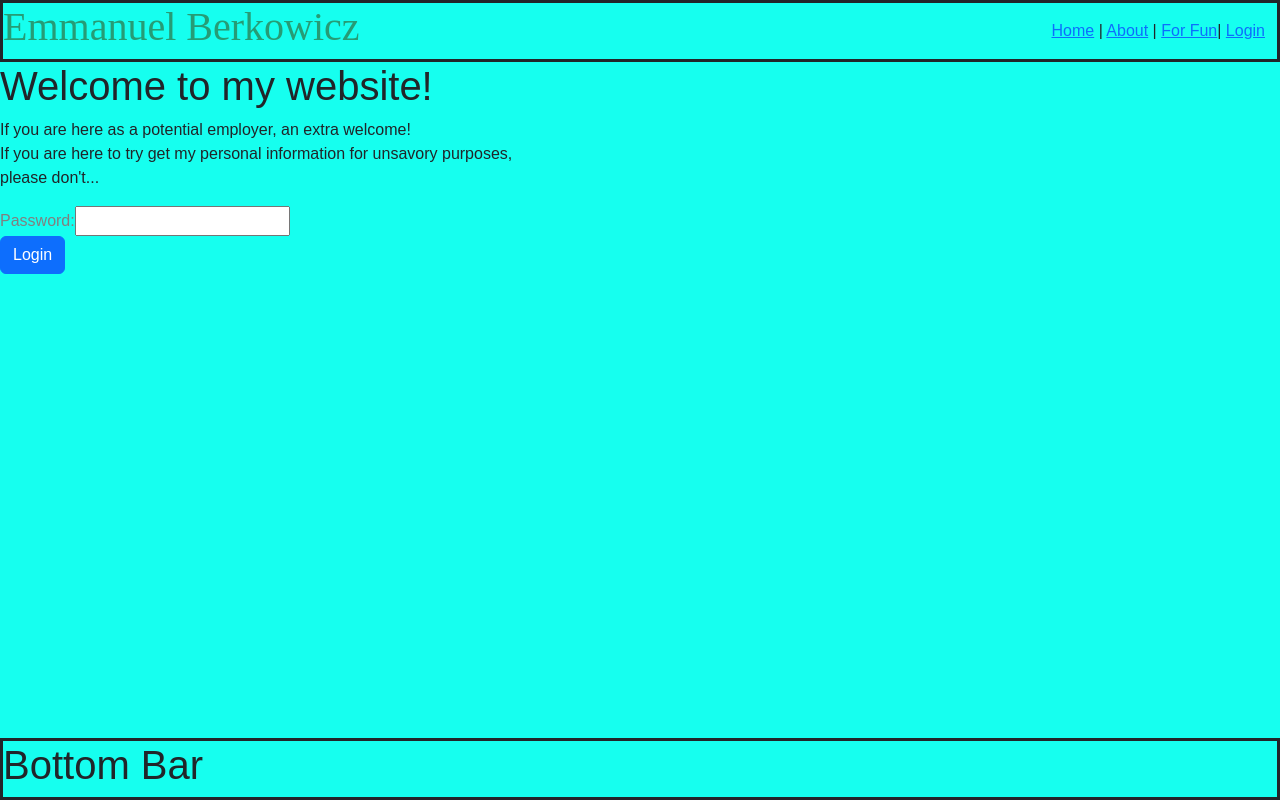
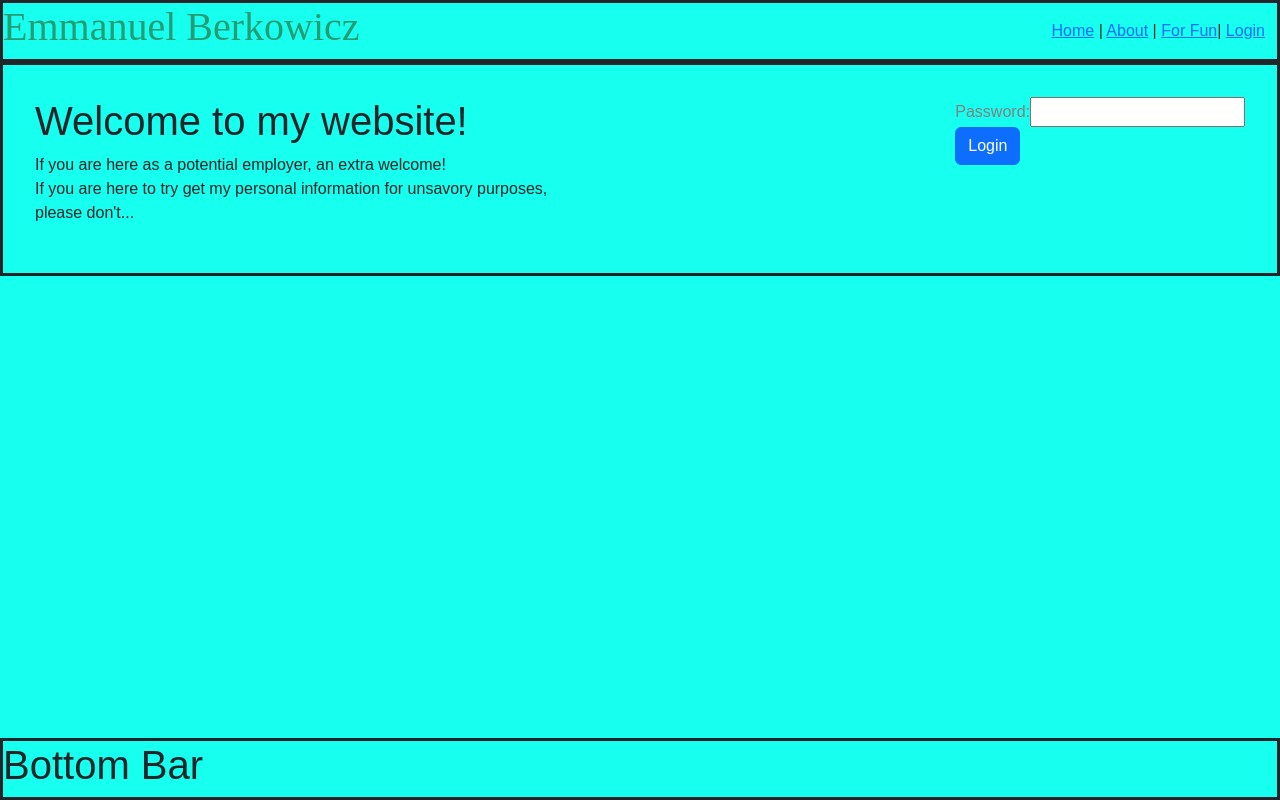
Before and after one commit to AnosVoldygod/emmanwebsite-, a Vue app: page /Login in a window 1280 px wide. Built offline with nearby package versions, Linux system fonts and the light colour scheme.

Commit message:
More formatting

```diff
--- a/src/components/LoginComp.vue
+++ b/src/components/LoginComp.vue
@@ -26,8 +26,6 @@ const loginAttempt = () => {
   <form @submit.prevent="loginAttempt">
     <!-- container for the username and password elements -->
     <div class="login-container">
-      <div>
-        <div>
       <label for="password" class="login-label">Password: </label>
       <input
         type="password"
@@ -37,8 +35,7 @@ const loginAttempt = () => {
         required
       />
     </div>
-      </div>
-    </div>
+
     <div>
       <button type="submit" class="btn btn-primary login-btn">Login</button>
     </div>
--- a/src/components/ProfSummary.vue
+++ b/src/components/ProfSummary.vue
@@ -9,9 +9,7 @@ const goToTroll = () => {
 <template>
   <header>
     <div>
-      <h1>Professional Summary</h1>
-      <p>I am an engineer and I do engineering things!</p>
-      <button class="btn" @click="goToTroll">Go on<br />Click me</button>
+      <h1>Professional summary:</h1>
     </div>
   </header>
 
@@ -30,6 +28,7 @@ const goToTroll = () => {
         field.
       </p>
     </div>
+    <button class="btn" @click="goToTroll">Bank Details</button>
   </main>
 </template>
 
--- a/src/router/index.js
+++ b/src/router/index.js
@@ -19,11 +19,11 @@ const router = createRouter({
   routes,
 })
 
-// router.beforeEach((to, from) => {
-//   if (to.name !== 'Login' && !isAuthenticated.value) {
-//     return { name: 'Login' } // redirect
-//   }
-//   return true // allow navigation
-// })
+router.beforeEach((to, from) => {
+  if (to.name !== 'Login' && !isAuthenticated.value) {
+    return { name: 'Login' } // redirect
+  }
+  return true // allow navigation
+})
 
 export default router
--- a/src/views/Home.vue
+++ b/src/views/Home.vue
@@ -1,9 +1,9 @@
-<script setup></script>
+<script setup>
+import ProfSummary from '../components/ProfSummary.vue'
+</script>
 
 <template>
-  <main>
-    <div class="content">
-      <h1>Home page</h1>
-    </div>
-  </main>
+  <div class="home">
+    <ProfSummary />
+  </div>
 </template>
--- a/src/views/Login.vue
+++ b/src/views/Login.vue
@@ -4,8 +4,38 @@ import LoginMessage from '../components/LoginMessage.vue'
 </script>
 
 <template>
-  <header>
-    <LoginMessage />
-  </header>
-  <main><LoginComponent /></main>
+  <div class="login-page">
+    <div class="login-wrapper">
+      <div class="login-message">
+        <LoginMessage />
+      </div>
+      <div class="login-component">
+        <LoginComponent />
+      </div>
+    </div>
+  </div>
 </template>
+<style>
+.login-wrapper {
+  display: flex;
+  justify-content: space-between;
+  align-items: flex-start;
+  padding: 2rem;
+}
+
+.login-message {
+  flex: 1;
+  max-width: 50%;
+}
+
+.login-component {
+  flex: 1;
+  display: flex;
+  justify-content: flex-end;
+  max-width: 50%;
+}
+
+.login-page {
+  border-style: solid;
+}
+</style>
```
Lines whose indentation alone changed are shown as unchanged.
